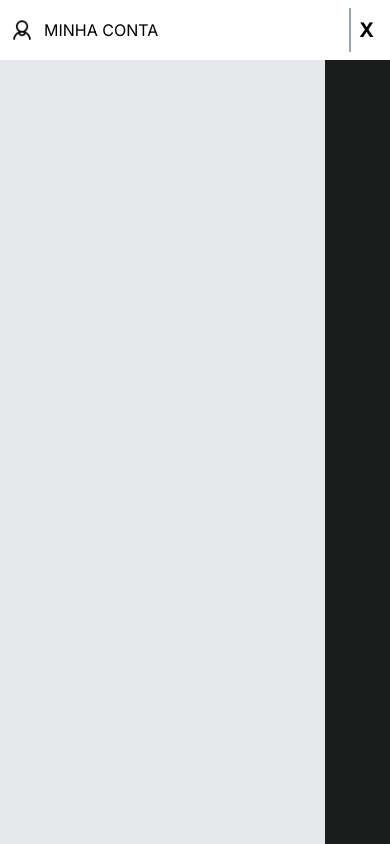
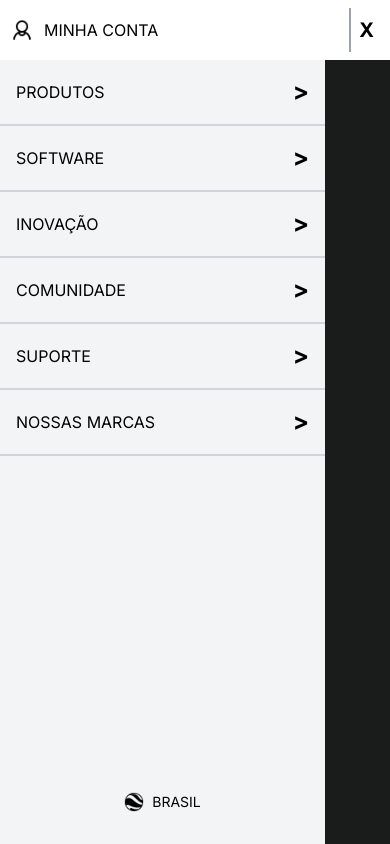
Before and after one commit to 87tawanzinho/logitech, a Next.js app: page / in a window 390 px wide. Both pictures are taken after a click on the element 46 px from the left and 28 px from the top of the page. Built offline with nearby package versions, Linux system fonts and the light colour scheme.

Commit message:
finish full header

```diff
--- a/app/components/NavBar.tsx
+++ b/app/components/NavBar.tsx
@@ -4,6 +4,7 @@ import search from "@/public/images/header/search.png";
 import user from "@/public/images/header/user.png";
 import store from "@/public/images/header/store.png";
 import menu from "@/public/images/header/menu.png";
+import map from "@/public/images/header/map.png";
 import { useState } from "react";
 // esse codigo irá ter uma div para computador e outra para mobile
 export default function NavBar() {
@@ -39,7 +40,7 @@ export default function NavBar() {
 
       <header className="mobileOnly text-white gap-20 p-4  ">
         {extraMobileMenu && (
-          <div className="absolute bg-gray-200 h-screen w-5/6 left-0  top-0  text-black box-border">
+          <div className="absolute bg-gray-100 h-screen w-5/6 left-0  top-0  text-black box-border">
             <div className="flex  bg-white w-screen justify-between  items-center p-2">
               <div className="flex items-center gap-2">
                 <Image
@@ -58,7 +59,36 @@ export default function NavBar() {
                 X
               </p>
             </div>
-            <div></div>
+            <div>
+              <div className="flex justify-between p-4 border-gray-300 border-b-2 items-center">
+                <p>PRODUTOS</p>
+                <p className="font-bold text-2xl">{" > "}</p>
+              </div>
+              <div className="flex justify-between p-4 border-gray-300 border-b-2 items-center">
+                <p>SOFTWARE</p>
+                <p className="font-bold text-2xl">{" > "}</p>
+              </div>
+              <div className="flex justify-between p-4 border-gray-300 border-b-2 items-center">
+                <p>INOVAÇÃO</p>
+                <p className="font-bold text-2xl">{" > "}</p>
+              </div>
+              <div className="flex justify-between p-4 border-gray-300 border-b-2 items-center">
+                <p>COMUNIDADE</p>
+                <p className="font-bold text-2xl">{" > "}</p>
+              </div>
+              <div className="flex justify-between p-4 border-gray-300 border-b-2 items-center">
+                <p>SUPORTE</p>
+                <p className="font-bold text-2xl">{" > "}</p>
+              </div>
+              <div className="flex justify-between p-4 border-gray-300 border-b-2 items-center">
+                <p>NOSSAS MARCAS</p>
+                <p className="font-bold text-2xl">{" > "}</p>
+              </div>
+            </div>
+            <div className="absolute bottom-8 flex justify-center w-full items-center gap-2">
+              <Image src={map} alt="map" className="h-5 w-5" />
+              <p className="text-sm">BRASIL</p>
+            </div>
           </div>
         )}
         <div onClick={() => setExtraMobileMenu(true)}>
```
Also changed, not shown: public/images/header/map.png (added).
